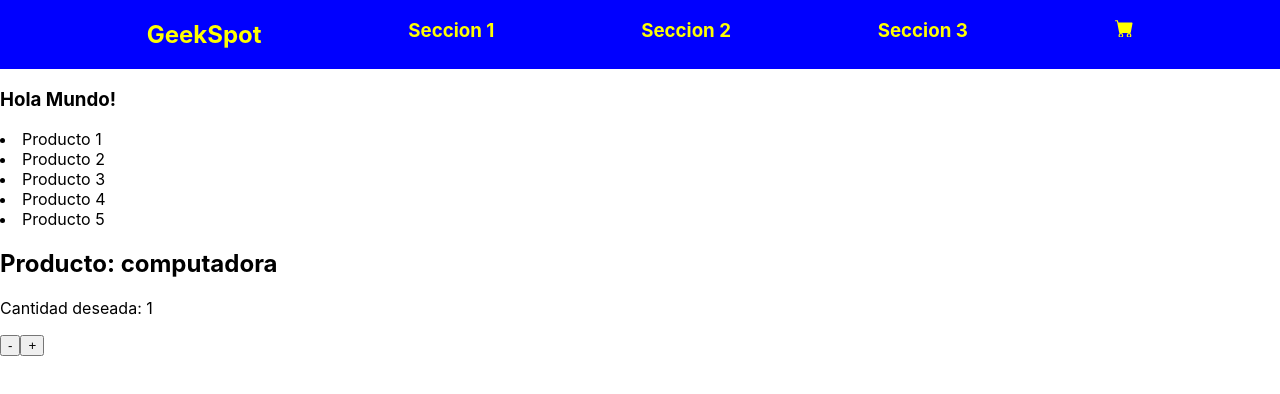
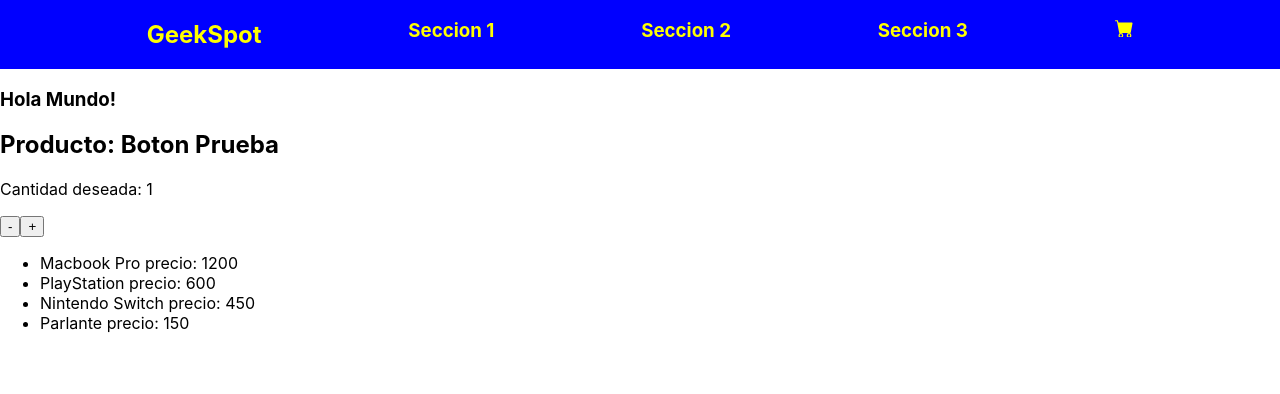
Before and after one commit to lucasperezfernandez/ReactJS-IdeaPerezFernandezLucas, a React (Create React App) app: page / in a window 1280 px wide. Shown: the top 394 px of the page. Built offline with nearby package versions, Linux system fonts and the light colour scheme.

Commit message:
cambios con para la entrega 6

```diff
--- a/src/App.js
+++ b/src/App.js
@@ -5,17 +5,31 @@ import ItemListContainer from './components/IndexBody/ItemListContainer';
 // import MyClassComponent from './components/MyClassComponent';
 // import MyFunctionalComponent from './components/MyFunctionalComponent';
 import ItemCount from './components/ItemCount';
+import { useEffect, useState } from 'react';
+import { getProductos } from './components/items/Item';
 
 
 function App() {
+  const [products, setProducts] = useState([]);
+
+  useEffect(() => {
+    getProductos()
+      .then((data) => setProducts(data))
+      .catch((error) => console.log(error));
+  }, []);
+
   return (
     <div>
       <NavBar />
       <h3>Hola Mundo!</h3>
-      <ItemListContainer/>
       {/* <MyClassComponent/>
       <MyFunctionalComponent/> */}
-      <ItemCount name="computadora" stock= {5}  />
+      <ItemCount name="Boton Prueba" stock= {5}/>
+      <ul>
+        {products.map((product) => (
+            <li key={ product.id }> {product.name} precio: {product.price} </li>
+        ))}
+      </ul>
     </div>
   );
 }
--- a/src/components/IndexBody/ItemListContainer.jsx
+++ b/src/components/IndexBody/ItemListContainer.jsx
@@ -1,14 +1,13 @@
+import { products } from "../items/Item";
 
 function ItemListContainer() {
-    return <>
-        <div className="ItemListContainer">
-            <li>Producto 1</li>
-            <li>Producto 2</li>
-            <li>Producto 3</li>
-            <li>Producto 4</li>
-            <li>Producto 5</li>
-        </div>
-    </>
+    return(
+    <ul>
+        {products.map((product) => (
+            <li key={ product.id }> {product.name} precio: {product.price} </li>
+        ))}
+    </ul>
+    )
 }
 
 export default ItemListContainer;
--- /dev/null
+++ b/src/components/items/Item.js
@@ -0,0 +1,13 @@
+export const products = [
+    {id: 0, name: "Macbook Pro", price: 1200},
+    {id: 1, name: "PlayStation", price: 600},
+    {id: 2, name: "Nintendo Switch", price: 450},
+    {id: 3, name: "Parlante", price: 150},
+];
+
+
+export function getProductos() {
+    return new Promise(( resolve, reject) => {
+        setTimeout(() => resolve(products), 2000);
+    });
+}
```
